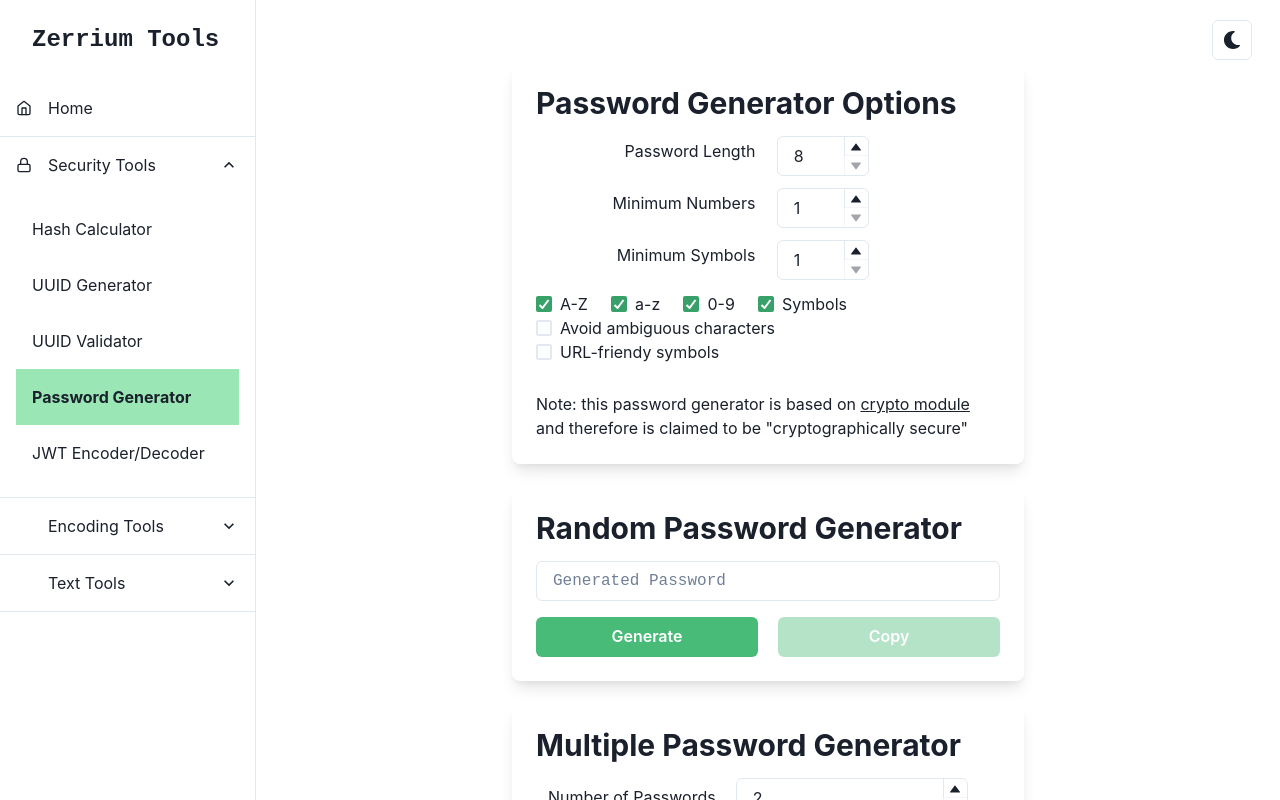
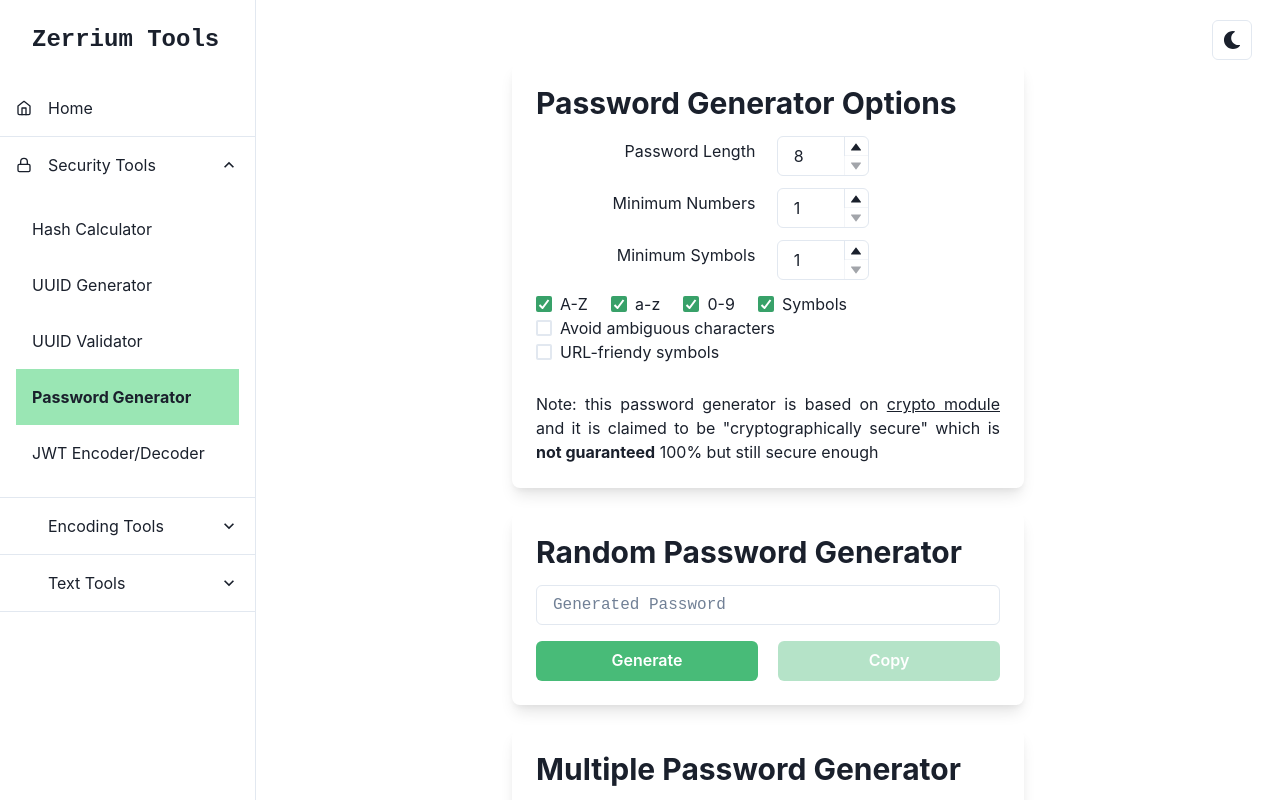
Before and after one commit to zerrium/zerrium-tools, a React (Create React App) app: page /password-generator in a window 1280 px wide. Shown: the top 800 px of the page. Built offline with nearby package versions, Linux system fonts and the light colour scheme.

Commit message:
Edited password generator

```diff
--- a/src/pages/PasswordGenerator.tsx
+++ b/src/pages/PasswordGenerator.tsx
@@ -342,9 +342,9 @@ export function PasswordGenerator() {
                 URL-friendy symbols
               </Checkbox>
             </FormControl>
-            <Text mt={3}>Note: this password generator is based on <a
+            <Text mt={3} textAlign="justify">Note: this password generator is based on <a
               href="https://nodejs.org/api/crypto.html#crypto_crypto_randomint_min_max_callback" target="_blank"
-              rel="noreferrer"><u>crypto module</u></a> and therefore is claimed to be "cryptographically secure"</Text>
+              rel="noreferrer"><u>crypto module</u></a> and it is claimed to be "cryptographically secure" which is <b>not guaranteed</b> 100% but still secure enough</Text>
           </Stack>
           <Stack
             spacing={4}
```
